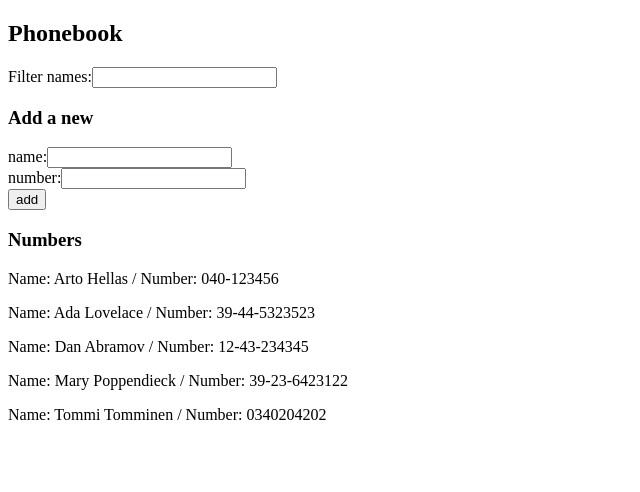
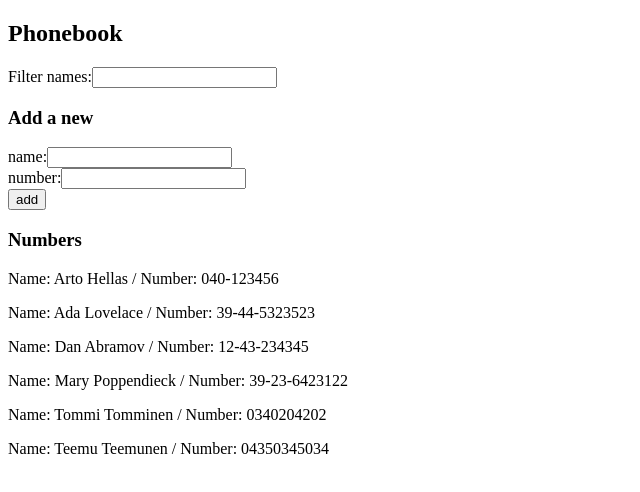
Before and after one commit to Tartsi/fullstack-kurssi, a React (Vite) app in the folder osa2/puhelinluettelo/: page / in a window 1280 px wide. Shown: the top 492 px of the page, without its empty margins (0-640 px from the left). Built offline with nearby package versions, Linux system fonts and the light colour scheme; data requests are answered from the project's data file.

Commit message:
2.13 puhelinluettelo step8

```diff
--- a/osa2/puhelinluettelo/db.json
+++ b/osa2/puhelinluettelo/db.json
@@ -24,6 +24,11 @@
       "id": "bdde",
       "name": "Tommi Tomminen",
       "number": "0340204202"
+    },
+    {
+      "id": "7589",
+      "name": "Teemu Teemunen",
+      "number": "04350345034"
     }
   ]
 }
--- a/osa2/puhelinluettelo/src/App.jsx
+++ b/osa2/puhelinluettelo/src/App.jsx
@@ -1,5 +1,5 @@
 import { useState, useEffect } from 'react'
-import axios from 'axios'
+import personService from './services/persons'
 import Filter from './components/Filter'
 import PersonForm from './components/PersonForm'
 import Persons from './components/Person'
@@ -11,17 +11,13 @@
   const [nameFilter, setNameFilter] = useState('')
   const [showAllPersons, setShowAllPersons] = useState(true)
 
-  const hook = () => {
-
-    axios
-        .get('http://localhost:3001/persons')
-        .then(response => {
-          setPersons(response.data)
-        })
-
-  }
-
-  useEffect(hook, [])
+  useEffect(() => {
+    personService
+      .getAllPersons()
+      .then(initialPersons => {
+        setPersons(initialPersons)
+      })
+  }, [])
 
   const addNewPerson = (event) => {
     event.preventDefault()
@@ -38,9 +34,11 @@
       number: newNumber
     }
 
-    axios
-        .post('http://localhost:3001/persons', newPersonObject)
-        .then(setPersons(persons.concat(newPersonObject)))
+    personService
+      .addNewPerson(newPersonObject)
+      .then(returnedPerson => {
+        setPersons(persons.concat(returnedPerson))
+      })
 
     setNewName("")
     setNewNumber("")
--- /dev/null
+++ b/osa2/puhelinluettelo/src/services/persons.js
@@ -0,0 +1,14 @@
+import axios from 'axios'
+const baseUrl = 'http://localhost:3001/persons'
+
+const getAllPersons = () => {
+    const request = axios.get(baseUrl)
+    return request.then(response => response.data)
+}
+
+const addNewPerson = personObject => {
+    const request = axios.post(baseUrl, personObject)
+    return request.then(response => response.data)
+}
+
+export default { getAllPersons, addNewPerson }
```
